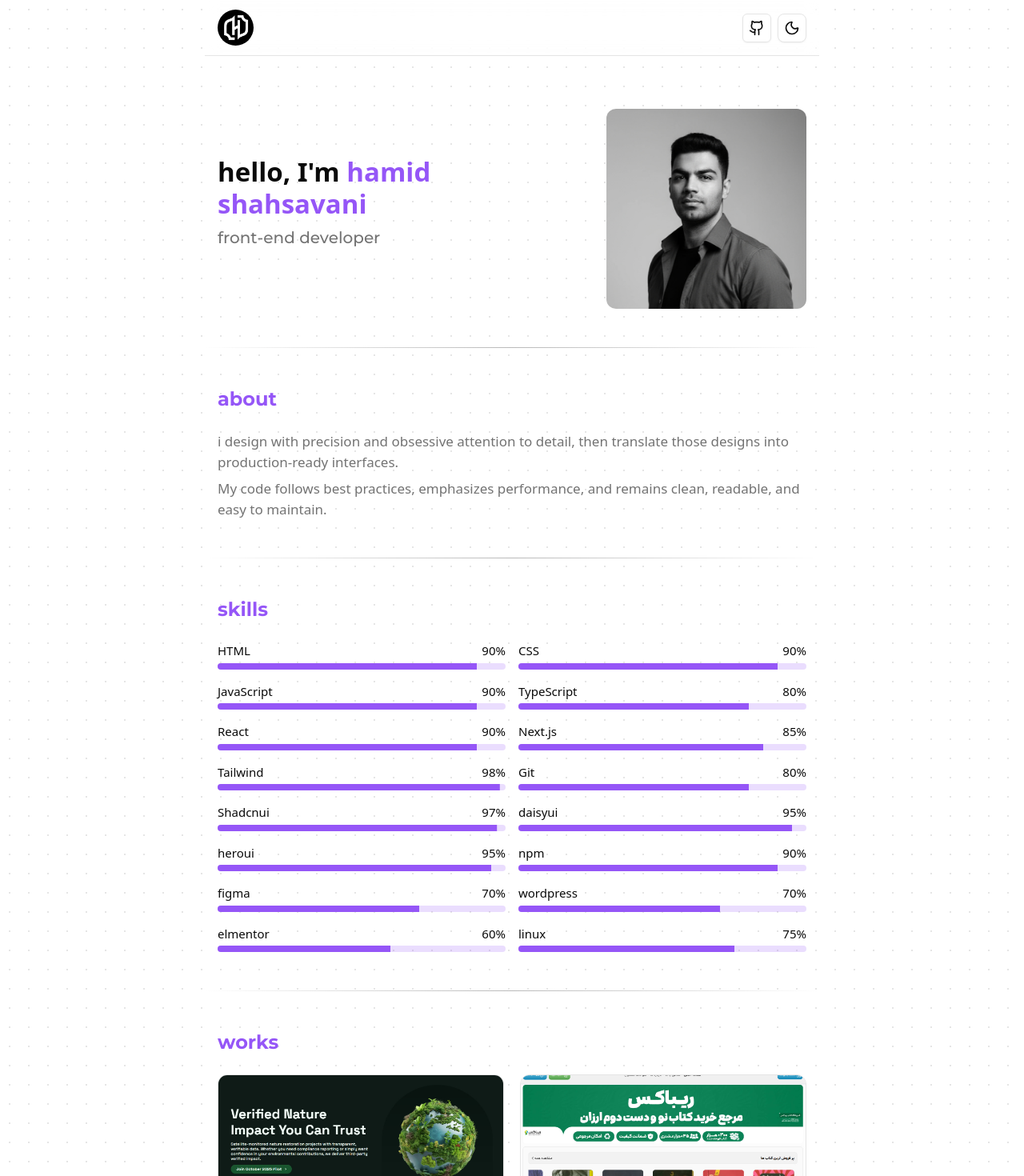
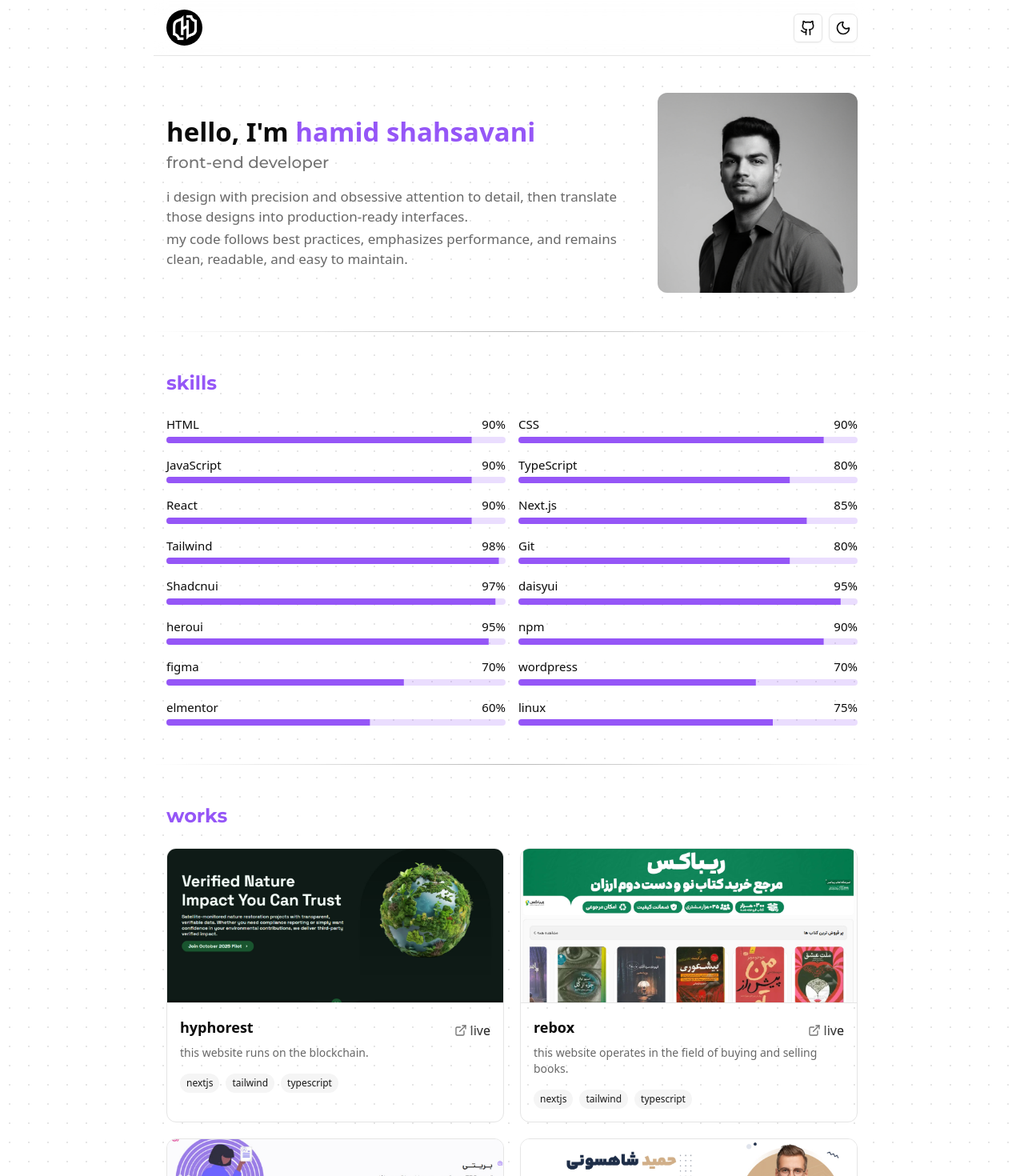
Before and after one commit to chaos-seeker/portfolio, a Next.js app: page / in a window 1280 px wide. Shown: the top 1470 px of the page at 80% size. Built offline with nearby package versions, Linux system fonts and the light colour scheme.

Commit message:
chore: new changes

```diff
--- a/app/globals.css
+++ b/app/globals.css
@@ -39,6 +39,15 @@
   --color-sidebar-accent-foreground: var(--sidebar-accent-foreground);
   --color-sidebar-border: var(--sidebar-border);
   --color-sidebar-ring: var(--sidebar-ring);
+  --animate-shiny-text: shiny-text 5s linear infinite;
+  @keyframes shiny-text {
+    0% {
+      background-position: calc(-100% - var(--shiny-width)) 0;
+    }
+    100% {
+      background-position: calc(100% + var(--shiny-width)) 0;
+    }
+  }
 }
 :root {
   --radius: 0.625rem;
@@ -109,7 +118,7 @@
 }
 
 @utility container {
-  @apply mx-auto max-w-screen-md px-4;
+  @apply mx-auto max-w-4xl px-4;
 }
 
 @utility bg-dot-pattern {
@@ -130,6 +139,10 @@
   margin: 3rem 0;
 }
 
+@utility animate-shiny-text {
+  animation: var(--animate-shiny-text);
+}
+
 @layer base {
   * {
     @apply border-border outline-ring/50;
@@ -144,3 +157,12 @@
     @apply cursor-pointer;
   }
 }
+
+@layer base {
+  * {
+    @apply border-border outline-ring/50;
+  }
+  body {
+    @apply bg-background text-foreground;
+  }
+}
--- a/app/layout.tsx
+++ b/app/layout.tsx
@@ -1,7 +1,8 @@
 import type { Metadata } from 'next';
 import './globals.css';
 import { Inter } from 'next/font/google';
-import Layout from '@/containers/layout';
+import { Header } from '@/containers/layout/header';
+import { Footer } from '@/containers/layout/footer';
 import { cn } from '@/utils/cn';
 import { Montserrat } from 'next/font/google';
 import Providers from './providers';
@@ -31,8 +32,10 @@ export default function RootLayout(props: PropsWithChildren) {
       >
         <Providers>
           <CursorCustom />
+          <Header />
           <SmoothScroll>
-            <Layout>{props.children}</Layout>
+            <main>{props.children}</main>
+            <Footer />
           </SmoothScroll>
         </Providers>
       </body>
--- a/app/page.tsx
+++ b/app/page.tsx
@@ -1,7 +1,6 @@
 import { HeroSection } from '@/containers/routes/home/hero-section';
 import { SectionDivider } from '@/components/section-divider';
 import { Reveal } from '@/components/reveal';
-import { About } from '@/containers/routes/home/about';
 import { Skills } from '@/containers/routes/home/skills';
 import { Works } from '@/containers/routes/home/works';
 import { Projects } from '@/containers/routes/home/projects';
@@ -11,10 +10,6 @@ export default function Home() {
     <>
       <Reveal>
         <HeroSection />
-      </Reveal>
-      <SectionDivider />
-      <Reveal>
-        <About />
       </Reveal>
       <SectionDivider />
       <Reveal>
--- a/components/card-item.tsx
+++ b/components/card-item.tsx
@@ -1,6 +1,7 @@
 import Link from 'next/link';
 import Image from 'next/image';
 import { ExternalLink, Github } from 'lucide-react';
+import { AnimatedShinyText } from '@/ui/animated-shiny-text';
 
 interface CardItemProps {
   image: string;
@@ -23,8 +24,8 @@ export const CardItem = (props: CardItemProps) => {
           priority={false}
         />
       </div>
-      <div className="flex flex-grow flex-col border-t p-4">
-        <div className='flex justify-between items-center'>
+      <div className="flex grow flex-col border-t p-4">
+        <div className="flex items-center justify-between">
           <h3 className="mb-2 text-lg font-semibold">{props.title}</h3>
           <div className="flex gap-4">
             {props.code && (
@@ -32,10 +33,10 @@ export const CardItem = (props: CardItemProps) => {
                 href={props.code}
                 target="_blank"
                 rel="noopener noreferrer"
-              className="text-muted-foreground gap-1 hover:text-primary flex items-center transition-colors"
+                className="text-muted-foreground hover:text-primary flex items-center gap-1 transition-colors"
               >
                 <Github className="size-4" />
-              <span>code</span>
+                <AnimatedShinyText>code</AnimatedShinyText>
               </Link>
             )}
             {props.live && (
@@ -43,17 +44,17 @@ export const CardItem = (props: CardItemProps) => {
                 href={props.live}
                 target="_blank"
                 rel="noopener noreferrer"
-              className="text-muted-foreground gap-1 hover:text-primary flex items-center transition-colors"
+                className="text-muted-foreground hover:text-primary flex items-center gap-1 transition-colors"
               >
                 <ExternalLink className="size-4" />
-              <span>live</span>
+                <AnimatedShinyText>live</AnimatedShinyText>
               </Link>
             )}
           </div>
         </div>
-        <p className="text-muted-foreground mt-2 mb-4 flex-grow text-sm">
-          {props.description}
-        </p>
+        <AnimatedShinyText>
+          <p className="mb-4 grow text-sm">{props.description}</p>
+        </AnimatedShinyText>
         <div className="flex flex-wrap gap-2">
           {props.technologies.map((tech) => (
             <span
--- a/containers/layout/footer.tsx
+++ b/containers/layout/footer.tsx
@@ -2,9 +2,11 @@ export const Footer = () => {
   return (
     <footer>
       <div className="container">
-        <footer className="text-muted-foreground pt-16 pb-8 text-center text-sm">
-          <p>©2025 hamid shahsavani. all rights reserved.</p>
-          <p className="mt-1">developed with ❤️</p>
+        <footer className="text-muted-foreground pt-10 text-center text-sm">
+          <div className="space-y-1">
+            <p className="m-0">©2025 hamid shahsavani. all rights reserved.</p>
+            <p className="m-0">developed with ❤️</p>
+          </div>
         </footer>
       </div>
     </footer>
--- a/containers/routes/home/about.tsx
+++ /dev/null
@@ -1,23 +0,0 @@
-export const About = () => {
-  return (
-    <section>
-      <div className="container">
-        <div>
-          <h2 className="text-primary mb-6 font-mono text-2xl font-bold">
-          about
-          </h2>
-          <div className="space-y-2">
-            <p className="text-muted-foreground text-mdp">
-              i design with precision and obsessive attention to detail, then
-              translate those designs into production-ready interfaces.
-            </p>
-            <p className="text-muted-foreground text-mdp">
-              My code follows best practices, emphasizes performance, and
-              remains clean, readable, and easy to maintain.
-            </p>
-          </div>
-        </div>
-      </div>
-    </section>
-  );
-};
--- a/containers/routes/home/hero-section.tsx
+++ b/containers/routes/home/hero-section.tsx
@@ -1,10 +1,11 @@
 import Image from 'next/image';
+import { AnimatedShinyText } from '@/ui/animated-shiny-text';
 
 export const HeroSection = () => {
   return (
     <section>
       <div className="container">
-        <div className="mt-34 flex flex-col items-center gap-7 lg:flex-row-reverse lg:justify-between">
+        <div className="mt-29 flex flex-col items-center gap-7 lg:flex-row-reverse lg:justify-between">
           <Image
             src="/images/avatar.png"
             alt="Hero"
@@ -12,13 +13,30 @@ export const HeroSection = () => {
             height={150}
             className="rounded-full lg:size-[250px] lg:rounded-xl"
           />
-          <div className="flex flex-col items-center lg:items-start">
-            <p className="mb-2 text-3xl font-bold lg:text-[33px]">
-              hello, I&apos;m <span className="text-primary">hamid shahsavani</span>
-            </p>
-            <h2 className="text-muted-foreground mb-4 font-mono text-xl font-medium">
-              front-end developer
-            </h2>
+          <div className="flex flex-col gap-2">
+            <div className="flex flex-col items-center lg:items-start">
+              <p className="mb-1 text-3xl font-bold lg:text-[33px]">
+                hello, I&apos;m{' '}
+                <span className="text-primary">hamid shahsavani</span>
+              </p>
+              <h2 className="text-muted-foreground mb-2 font-mono text-xl font-medium">
+                front-end developer
+              </h2>
+            </div>
+            <div className="space-y-0.5">
+              <AnimatedShinyText>
+                <p className="text-mdp text-center lg:text-left">
+                  i design with precision and obsessive attention to detail,
+                  then translate those designs into production-ready interfaces.
+                </p>
+              </AnimatedShinyText>
+              <AnimatedShinyText>
+                <p className="text-mdp text-center lg:text-left">
+                  my code follows best practices, emphasizes performance, and
+                  remains clean, readable, and easy to maintain.
+                </p>
+              </AnimatedShinyText>
+            </div>
           </div>
         </div>
       </div>
--- a/package.json
+++ b/package.json
@@ -11,6 +11,7 @@
   },
   "dependencies": {
     "@radix-ui/react-progress": "^1.1.7",
+    "@radix-ui/react-scroll-area": "^1.2.10",
     "@radix-ui/react-slot": "^1.2.3",
     "class-variance-authority": "^0.7.1",
     "clsx": "^2.1.1",
--- /dev/null
+++ b/ui/animated-shiny-text.tsx
@@ -0,0 +1,33 @@
+import { cn } from '@/utils/cn';
+import { ComponentPropsWithoutRef, CSSProperties, FC } from 'react';
+
+export interface AnimatedShinyTextProps
+  extends ComponentPropsWithoutRef<'span'> {
+  shimmerWidth?: number;
+}
+
+export const AnimatedShinyText: FC<AnimatedShinyTextProps> = ({
+  children,
+  className,
+  shimmerWidth = 100,
+  ...props
+}) => {
+  return (
+    <span className={cn('relative inline-block', className)} {...props}>
+      <span className="mx-auto max-w-md text-neutral-800/70 dark:text-neutral-200/70">
+        {children}
+      </span>
+      <span
+        aria-hidden="true"
+        style={{ '--shiny-width': `${shimmerWidth}px` } as CSSProperties}
+        className={cn(
+          'pointer-events-none absolute inset-0',
+          'animate-shiny-text bg-size-[var(--shiny-width)_100%] bg-clip-text bg-position-[0_0] bg-no-repeat text-transparent',
+          'bg-linear-to-r from-transparent via-foreground/95 via-50% to-transparent dark:via-white/95',
+        )}
+      >
+        {children}
+      </span>
+    </span>
+  );
+};
```
Also changed, not shown: components/smooth-scroll.tsx (+43 -20 lines), components.json, 1 other file (tests, documents, lock files or other folders). Lines whose indentation alone changed are shown as unchanged.
